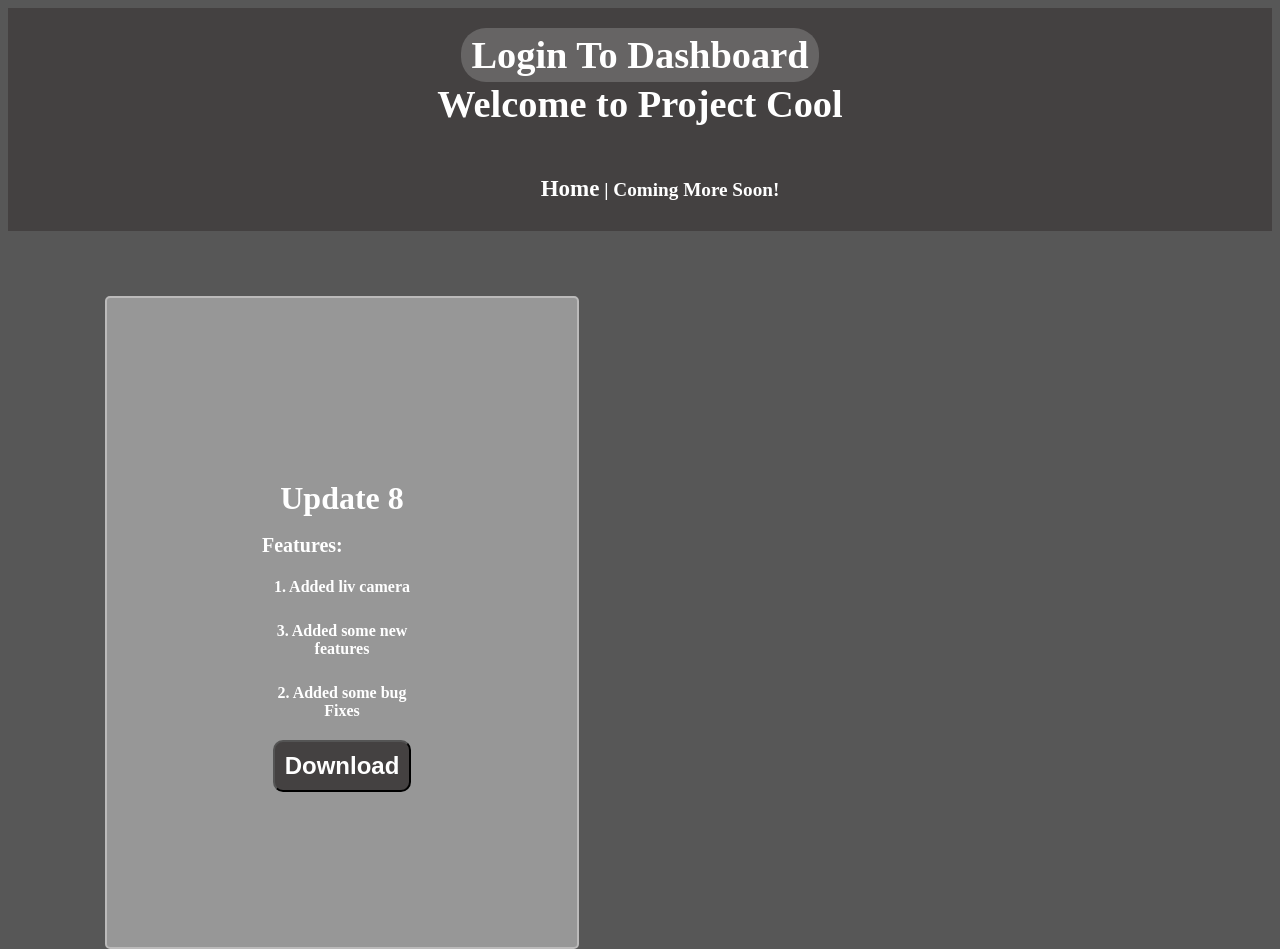
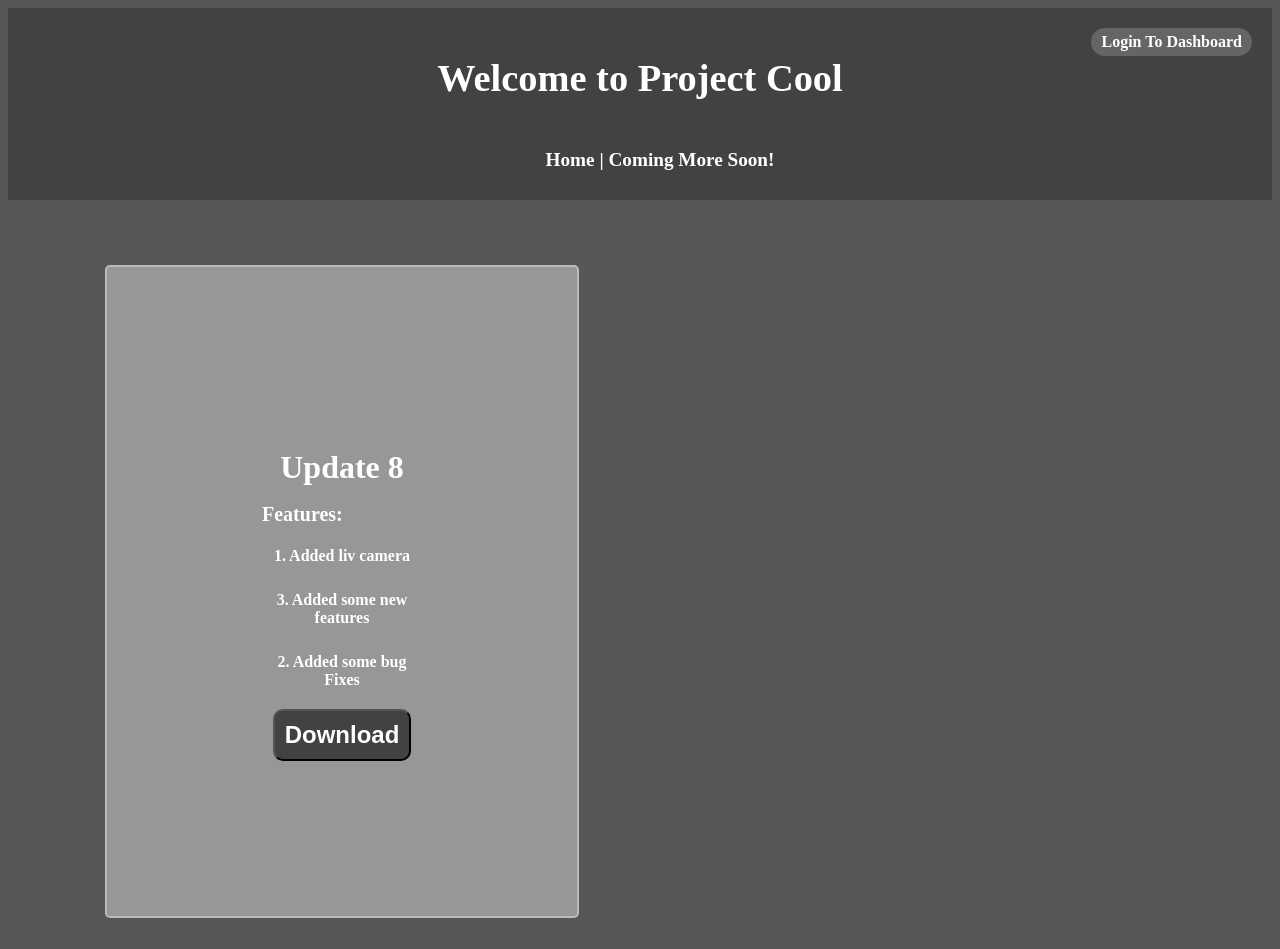
Before and after one commit to lauritzgames/ProjectCool, a plain HTML site: page index.html in a window 1280 px wide. Shown: the top 949 px of the page. Drawn offline with Linux system fonts and the light colour scheme.

Commit message:
Update style.css

```diff
--- a/style.css
+++ b/style.css
@@ -196,8 +196,6 @@ html {
 .btn_login{
     color: #ffffff;
     text-decoration: none;
-    margin: 0 auto;
-    font-size: 1.2em;
     position: relative;
 }
 .btn_login::before {
@@ -218,15 +216,11 @@ html {
 .btn_site{
     color: #ffffff;
     text-decoration: none;
-    margin: 0 auto;
-    font-size: 1.2em;
     position: relative;
 }
 .btn_site:hover {
     color: #dfdfdf;
     text-decoration: none;
-    margin: 0 auto
-    font-size 1.2em;
     position: relative;
 }
 
```
